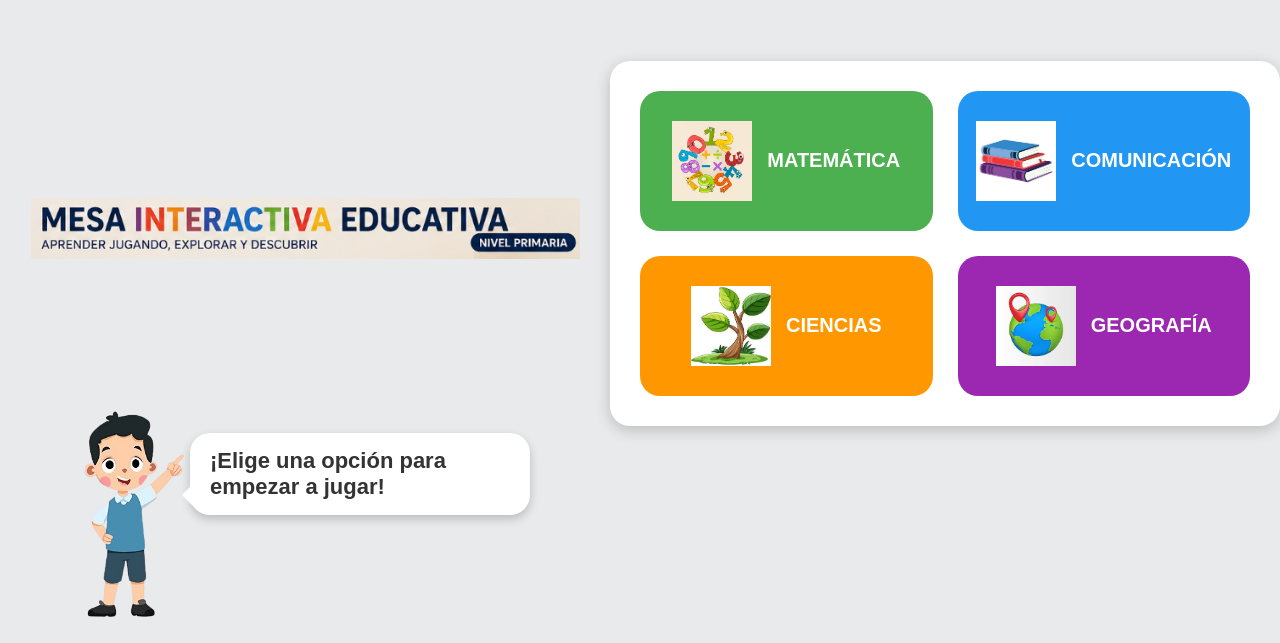
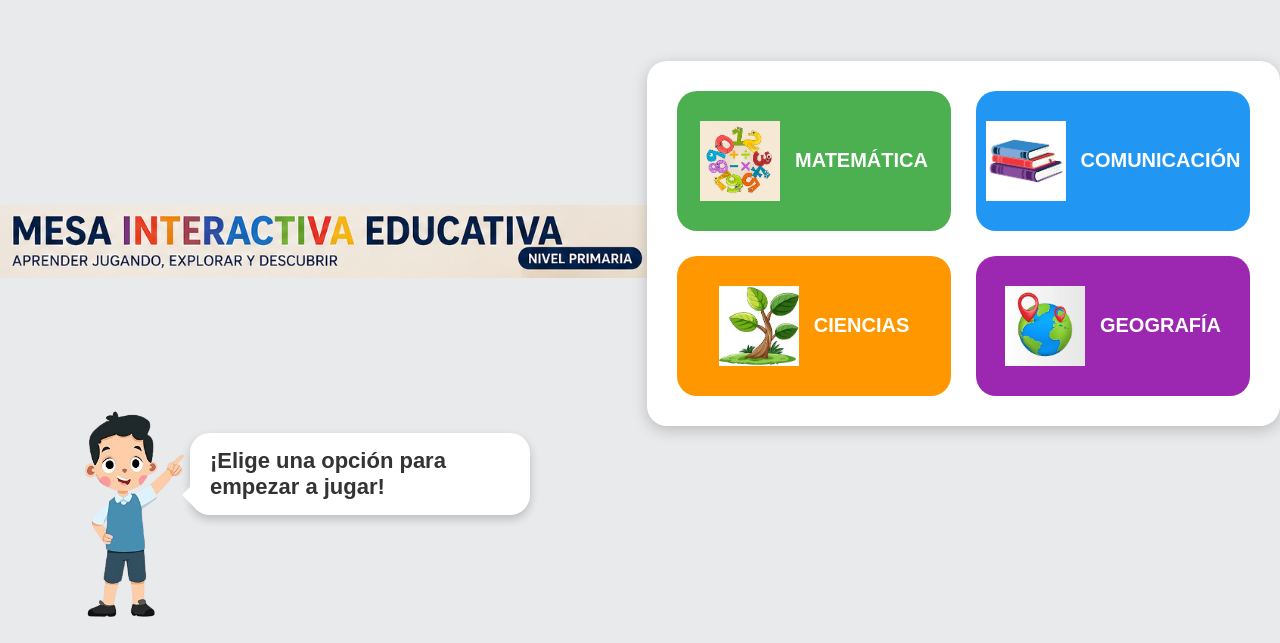
Before and after one commit to isy111/juegos-educativos, a plain HTML site: page index.html in a window 1280 px wide. Shown: the part 157-800 px from the top of the page. Drawn offline with Linux system fonts and the light colour scheme.

Commit message:
Update index.html

```diff
--- a/index.html
+++ b/index.html
@@ -7,14 +7,14 @@
     <link rel="stylesheet" href="styles.css">
 </head>
 <body>
+<div class="logo-superior">
+    <img src="logo.png" alt="Mesa Interactiva Educativa">
+</div>
 <div class="personaje">
     <img src="niño-removebg-preview.png" alt="Niño">
     <div class="globo">
         ¡Elige una opción para empezar a jugar!
     </div>
-</div>
-<div class="banner">
-    <img src="logo.png" alt="Mesa Interactiva Educativa">
 </div>
 <div class="contenedor">
     <a href="matematica.html" class="area mate">
```
